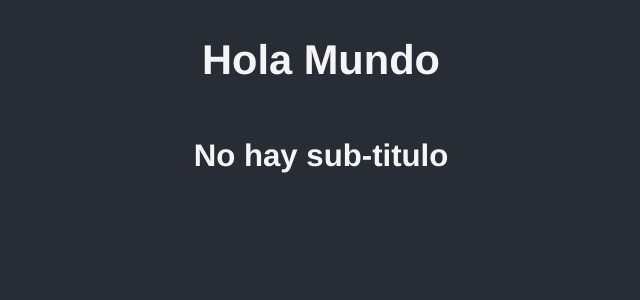
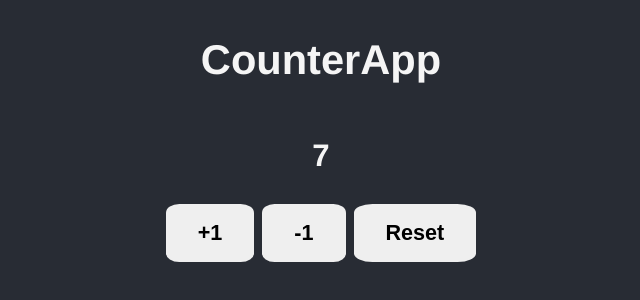
Before and after one commit to sebadio/React-Course, a React (Vite) app in the folder 03-counter-app/: page / in a window 1280 px wide. Shown: the top 300 px of the page, without its empty margins (319-959 px from the left). Built offline with nearby package versions, Linux system fonts and the light colour scheme.

Commit message:
CounterApp.test.jsx & tarea

```diff
--- a/03-counter-app/src/main.jsx
+++ b/03-counter-app/src/main.jsx
@@ -7,8 +7,8 @@ import RimuruFunction from "./Rimuru";
 
 ReactDOM.createRoot(document.getElementById("root")).render(
   <React.StrictMode>
-    <App title="Hola Mundo" />
+    {/* <App title="Hola Mundo" /> */}
     {/* <RimuruFunction></RimuruFunction> */}
-    {/* <CounterApp value={7}></CounterApp> */}
+    <CounterApp value={7}></CounterApp>
   </React.StrictMode>
 );
```
Also changed, not shown: 2 other files (tests, documents, lock files or other folders).
